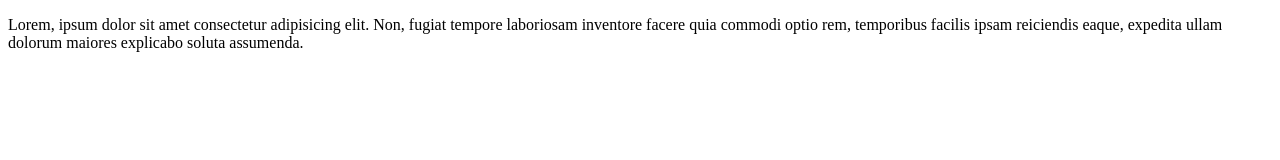
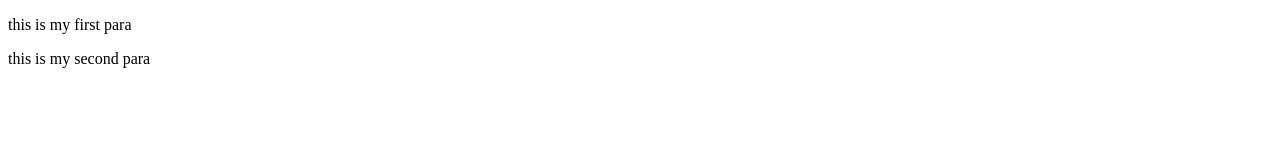
Before and after one commit to KavyaGuptaITT/KavyaGuptaTraining, a plain HTML site: page temp.html in a window 1280 px wide. Drawn offline with Linux system fonts and the light colour scheme.

Commit message:
added 2nd para

```diff
--- a/temp.html
+++ b/temp.html
@@ -6,6 +6,7 @@
     <title>Document</title>
 </head>
 <body>
-    <p>Lorem, ipsum dolor sit amet consectetur adipisicing elit. Non, fugiat tempore laboriosam inventore facere quia commodi optio rem, temporibus facilis ipsam reiciendis eaque, expedita ullam dolorum maiores explicabo soluta assumenda.</p>
+    <p>this is my first para</p>
+    <p>this is my second para</p>
 </body>
 </html>
```
